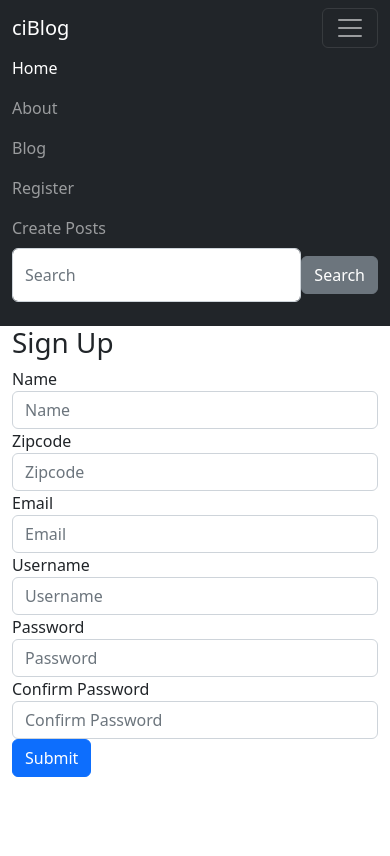
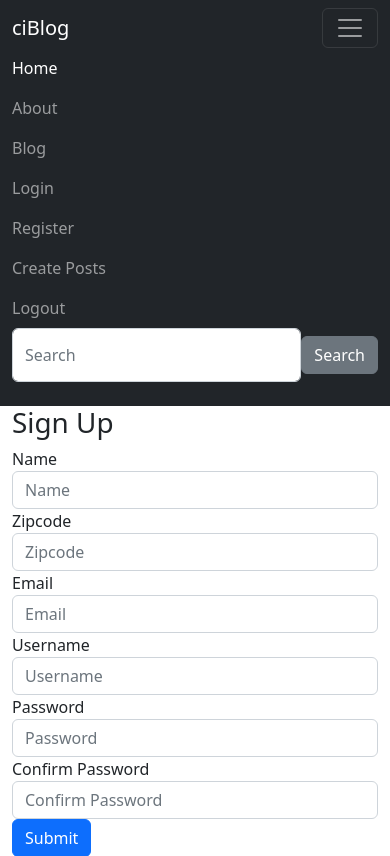
Before and after one commit to alinaqvim/codeigniter-crud, a CodeIgniter app: page /database/users/register in a window 390 px wide, after a click that opens the changed part. Shown: the top 856 px of the page. Before the commit the page ends 777 px from the top, so only its background shows below. Run offline with CodeIgniter, Linux system fonts and the light colour scheme.

Commit message:
Create Login function
Created Login function and Logout function in Controller and Models and Login view

```diff
--- a/application/controllers/Users.php
+++ b/application/controllers/Users.php
@@ -33,8 +33,50 @@ class Users extends CI_Controller {
         }
     }
 
+    public function login() {
+        $data['title'] = 'Sign In';
+        $this->form_validation->set_rules('username', 'Username', 'required');
+        $this->form_validation->set_rules('password', 'Password', 'required');
+        if($this->form_validation->run() === FALSE) {
+            $this->load->view('templates/header');
+            $this->load->view('users/login', $data);
+            $this->load->view('templates/footer');
+        }
+        else {
+            $username = $this->input->post('username');
+            $password = md5($this->input->post('password'));
+            $user_id = $this->user_model->login($username, $password);
+            if($user_id) {
+//                die('SUCCESS');
+                $user_data = array(
+                    'user_id' => $user_id,
+                    'username' => $username,
+                    'logged_in' => true
+                );
+                $this->session->set_userdata($user_data);
+                $this->session->set_flashdata('user_loggedin', 'You are now logged in');
+                redirect('posts');
+            }
+            else {
+                $this->session->set_flashdata('login_failed', 'Invalid credentials');
+                redirect('users/login');
+            }
+        }
+    }
+
+    public function logout() {
+        // Unset user data
+        $this->session->unset_userdata('logged_in');
+        $this->session->unset_userdata('user_id');
+        $this->session->unset_userdata('username');
+
+        $this->session->set_flashdata('user_loggedout', 'You are now logged out');
+
+        redirect('users/login');
+    }
+
     // Check if username exists
-    function check_username_exists($username) {
+    public function check_username_exists($username) {
         $this->form_validation->set_message('check_username_exists', 'That username is taken. Please choose a different one.');
         if($this->user_model->check_username_exists($username)) {
             return true;
@@ -45,7 +87,7 @@ class Users extends CI_Controller {
     }
 
     // Check if email exists
-    function check_email_exists($email) {
+    public function check_email_exists($email) {
         $this->form_validation->set_message('check_email_exists', 'That email is taken. Please choose a different one.');
         if($this->user_model->check_email_exists($email)) {
             return true;
--- a/application/models/User_model.php
+++ b/application/models/User_model.php
@@ -5,6 +5,18 @@
         }
         public function register($data) {
             return $this->db->insert('users', $data);
+        }
+
+        public function login($username, $password){
+            $this->db->where('username', $username);
+            $this->db->where('password', $password);
+            $result = $this->db->get('users');
+            if($result->num_rows() == 1) {
+                return $result->row(0)->id;
+            }
+            else {
+                return false;
+            }
         }
 
         public function check_username_exists($username) {
--- a/application/views/templates/header.php
+++ b/application/views/templates/header.php
@@ -26,10 +26,16 @@
 				</li>
 			</ul>
             <ul class="nav navbar-nav navbar-right">
+                <li class="nav-item"><a class="nav-link" href="<?php echo base_url(); ?>users/login">Login</a></li>
+            </ul>
+            <ul class="nav navbar-nav navbar-right">
                 <li class="nav-item"><a class="nav-link" href="<?php echo base_url(); ?>users/register">Register</a></li>
             </ul>
             <ul class="nav navbar-nav navbar-right">
                 <li class="nav-item"><a class="nav-link" href="<?php echo base_url(); ?>posts/create">Create Posts</a></li>
+            </ul>
+            <ul class="nav navbar-nav navbar-right">
+                <li class="nav-item"><a class="nav-link" href="<?php echo base_url(); ?>users/logout">Logout</a></li>
             </ul>
 			<form  class="d-flex">
 				<input class="form-control me-sm-2" type="search" placeholder="Search">
@@ -42,6 +48,15 @@
     <?php if($this->session->flashdata('user_registered')): ?>
         <?php echo '<p class="alert alert-success">'.$this->session->flashdata('user_registered').'</p>'; ?>
     <?php endif; ?>
+    <?php if($this->session->flashdata('login_failed')): ?>
+        <?php echo '<p class="alert alert-danger">'.$this->session->flashdata('login_failed').'</p>'; ?>
+    <?php endif; ?>
+    <?php if($this->session->flashdata('user_loggedin')): ?>
+        <?php echo '<p class="alert alert-success">'.$this->session->flashdata('user_loggedin').'</p>'; ?>
+    <?php endif; ?>
+    <?php if($this->session->flashdata('user_loggedout')): ?>
+        <?php echo '<p class="alert alert-success">'.$this->session->flashdata('user_loggedout').'</p>'; ?>
+    <?php endif; ?>
 </div>
 <div class="container p-lg-5">
 	<div class="row">
```
Also changed, not shown: application/views/users/login.php (added, +17 -0 lines).
